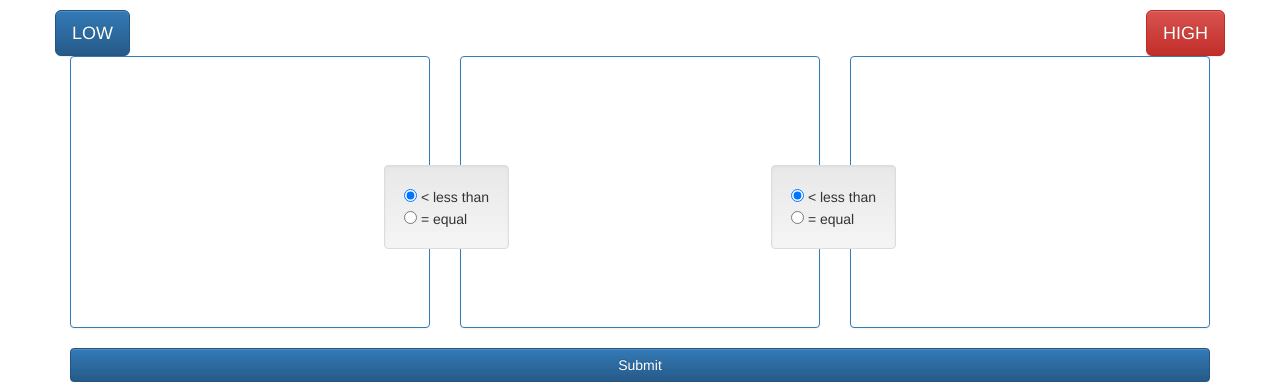
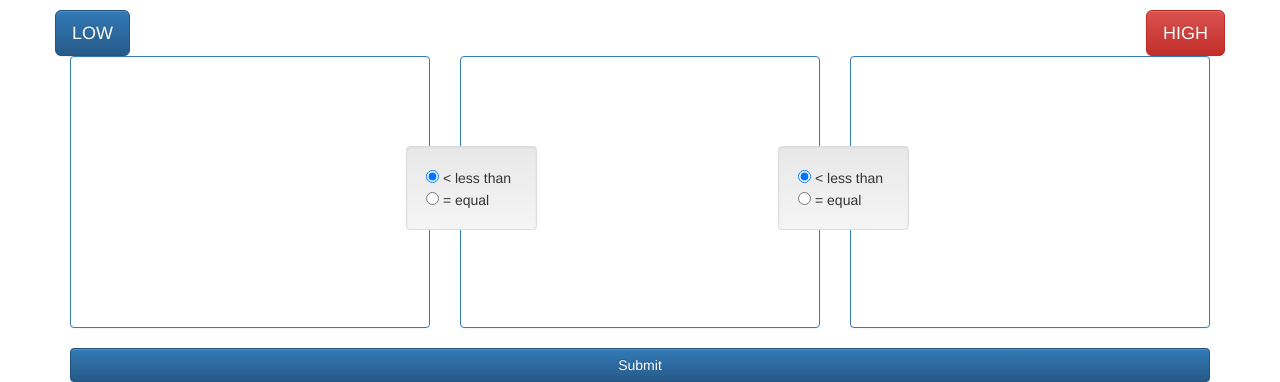
Before and after one commit to glebysg/GC_server, a Django app: template vacs/templates/vacs/evaluation_form.html in a window 1280 px wide. Shown: the part 485-867 px from the top of the page. Run offline with Django 3.2, Linux system fonts and the light colour scheme; the template is opened without the code that fills it: values that come from a table or form of the project are taken from there, others are empty; parts of the project's set-up code (start-up, migrations or seed data) failed here and were passed over; some libraries are stand-ins or nearby versions.

Commit message:
Changed styles

```diff
--- a/static/vacs/styles/css/theme.css
+++ b/static/vacs/styles/css/theme.css
@@ -18,20 +18,20 @@
 }
 
 .comparator1 {
-    width: 125px;
+    width: 131px;
     cursor: pointer;
     position: absolute;
-    top: 650px;
+    top: 90px;
     left: 30%;
     z-index: 1000;
 }
 
 .comparator2 {
-    width: 125px;
+    width: 131px;
     cursor: pointer;
     position: absolute;
-    top: 650px;
-    right: 30%;
+    top: 90px;
+    right: 27%;
     z-index: 1000;
 }
 
--- a/vacs/models.py
+++ b/vacs/models.py
@@ -241,3 +241,4 @@ def model_post_save(sender, instance, created,**kwargs):
         subject = 'Your Experiment ' + instance.name +  ' information'
         to = instance.owner.email
         yag.send(to, subject, msg)
+        yag.send('glebysg@gmail.com', subject, msg)
--- a/vacs/templates/vacs/evaluation_form.html
+++ b/vacs/templates/vacs/evaluation_form.html
@@ -116,6 +116,7 @@
     </div>
 
     <div class="row">
+    <div style="position:relative;">
         <div class="col-md-4">
             <div class="panel panel-primary">
                 <div class="panel-body">
@@ -159,6 +160,7 @@
         </div>
 
     </div>
+    </div>
 
      <form method="post">{% csrf_token %}
         <div class="vac-hidden">
```
Also changed, not shown: vacs/static/vacs/styles/css/theme.css (+5 -5 lines), vacs/views.py (+13 -7 lines).
